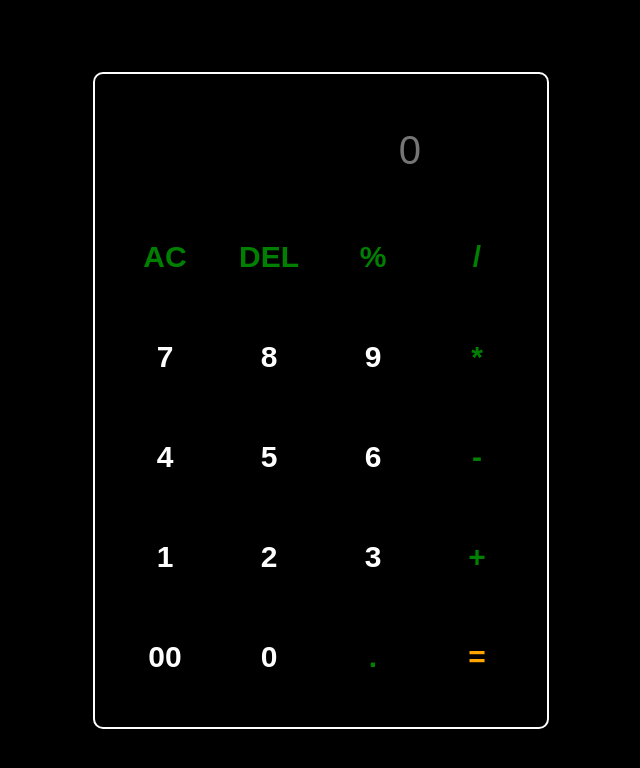
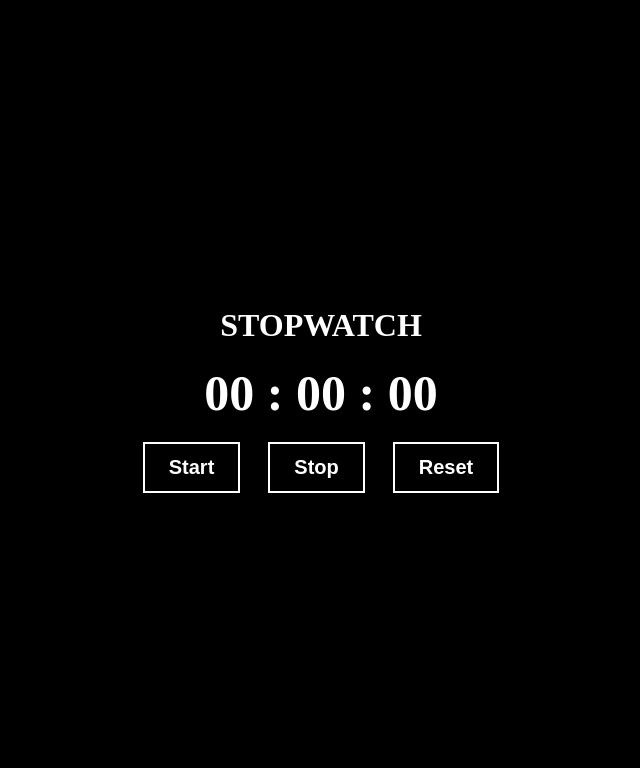
Before and after one commit to Apoorv2703/MiniProjects, a plain HTML site: page index.html in a window 1280 px wide. Shown: the whole page, without its empty margins (319-959 px from the left). Drawn offline with Linux system fonts and the light colour scheme.

Commit message:
stopwatch

```diff
--- a/app.js
+++ b/app.js
@@ -1,24 +1,48 @@
-let input = document.getElementById("input-display");
-let buttons = document.querySelectorAll("button");
-let string = "";
+let timerDisplay = document.querySelector(".timer-display");
+let start = document.getElementById("start-btn");
+let stop = document.getElementById("stop-btn");
+let reset = document.getElementById("reset-btn");
 
-let arr = Array.from(buttons)
-arr.forEach(buttons => {
-    buttons.addEventListener('click',(e)=>{
-        if(e.target.innerHTML == "DEL"){
-            string = string.substring(0,string.length-1)
-            input.value = string;
-        }else if(e.target.innerHTML == "AC"){
-            string = "";
-            input.value = string;
 
-        }else if(e.target.innerHTML == "="){
-            string = eval(string);
-            input.value = string;
-        } else{
-            string += e.target.innerHTML;
-            input.value = string;
+let msecs = 0;
+let secs = 0;
+let mins = 0;
+
+
+let timerId = null;
+
+start.addEventListener("click",function(){
+    if(timerId !== null){
+        clearInterval(timerId);
+    }
+   timerId = setInterval(startTimer,10);
+});
+
+stop.addEventListener("click",function(){
+        clearInterval(timerId);
+});
+reset.addEventListener("click",function(){
+    clearInterval(timerId);
+    timerDisplay.innerHTML = `00 : 00 : 00`
+    msecs = secs = mins = 0;
+
+})
+
+function startTimer (){
+    msecs++;
+    if(msecs == 100){
+        msecs = 0;
+        secs++;
+        if(secs == 60){
+            secs = 0;
+            mins++;
         }
-    })
+    }
 
-});
+
+    let msecsString = msecs < 10 ? `0${msecs}` : msecs;
+    let secsString = secs< 10 ? `0${secs}` : secs;
+    let minsString = mins < 10 ? `0${mins}` : mins;
+
+    timerDisplay.innerHTML = `${minsString} : ${secsString} : ${msecsString}`;
+}
--- a/index.html
+++ b/index.html
@@ -3,42 +3,18 @@
 <head>
   <meta charset="UTF-8">
   <meta name="viewport" content="width=device-width, initial-scale=1.0">
-  <title>Calculator</title>
+  <title>Stopwatch</title>
   <link rel="stylesheet" href="style.css">
 </head>
 <body>
-  <div class="calculator">
-    <input type="text" placeholder="0" id="input-display">
-    <div>
-      <button class="operator">AC</button>
-      <button class="operator">DEL</button>
-      <button class="operator">%</button>
-      <button class="operator">/</button>
-    </div>
-    <div>
-      <button>7</button>
-      <button>8</button>
-      <button>9</button>
-      <button class="operator">*</button>
-    </div>
-    <div>
-      <button>4</button>
-      <button>5</button>
-      <button>6</button>
-      <button class="operator">-</button>
-    </div>
-    <div>
-      <button>1</button>
-      <button>2</button>
-      <button>3</button>
-      <button class="operator">+</button>
-    </div>
-    <div>
-      <button>00</button>
-      <button>0</button>
-      <button class="operator">.</button>
-      <button class="equal">=</button>
-    </div>
+  <h1>STOPWATCH</h1>
+  <div class="stopwatch">
+    <div class="timer-display">00 : 00 : 00</div>
+  </div>
+  <div class="button">
+    <button class="btn" id="start-btn">Start</button>
+    <button class="btn" id="stop-btn">Stop</button>
+    <button class="btn" id="reset-btn">Reset</button>
   </div>
 
 
--- a/style.css
+++ b/style.css
@@ -5,45 +5,30 @@
 }
 body{
   display: flex;
+  justify-content: center;
   align-items: center;
-  justify-content: center;
   min-height: 100vh;
-  width: 100%;
-  background-color: black;
-}
-.calculator{
-  border: 2px solid white;
-  border-radius: 10px;
-  padding: 20px;
-  background: transparent;
-
-}
-input{
-  width: 320px;
-  margin: 10px;
-  padding: 24px;
-  background: transparent;
-  border: none;
-  font-size: 40px;
-  text-align: right;
-  cursor: pointer;
-  color: white;
-}
-button{
-  border: none;
-  width: 60px;
-  height: 60px;
-  margin: 20px;
-  font-size: 30px;
-  font-weight: bold;
   color: white;
   background-color: black;
+  flex-direction: column;
+}
+.stopwatch{
+  padding: 20px 24px;
+}
+.timer-display{
+  font-size: 50px;
+  font-weight: bold;
+}
+.buttons{
+  margin: 20px;
+}
+.btn{
+  font-size: 20px;
+  font-weight: 600;
+  color: white;
+  padding: 12px 24px;
+  background-color: black;
+  border: 2px solid white;
+  margin-inline: 12px;
   cursor: pointer;
 }
-.equal{
-  color: orange;
-
-}
-.operator{
-  color: green;
-}
```
